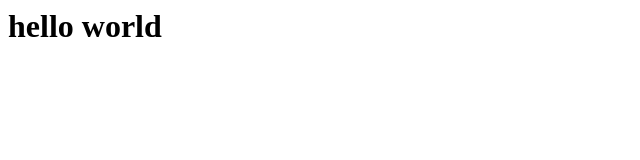
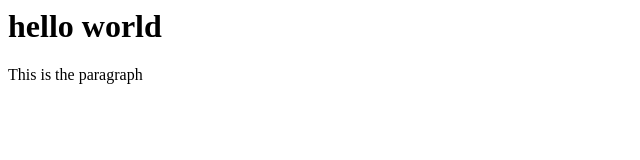
Before and after one commit to mpb7909/git1, a plain HTML site: page index.html in a window 1280 px wide. Shown: the whole page, without its empty margins (0-640 px from the left). Drawn offline with Linux system fonts and the light colour scheme.

Commit message:
Updated index
added paragraph + text

```diff
--- a/index.html
+++ b/index.html
@@ -1 +1,2 @@
 <h1>hello world</h1>
+<p>This is the paragraph</h1>
```
